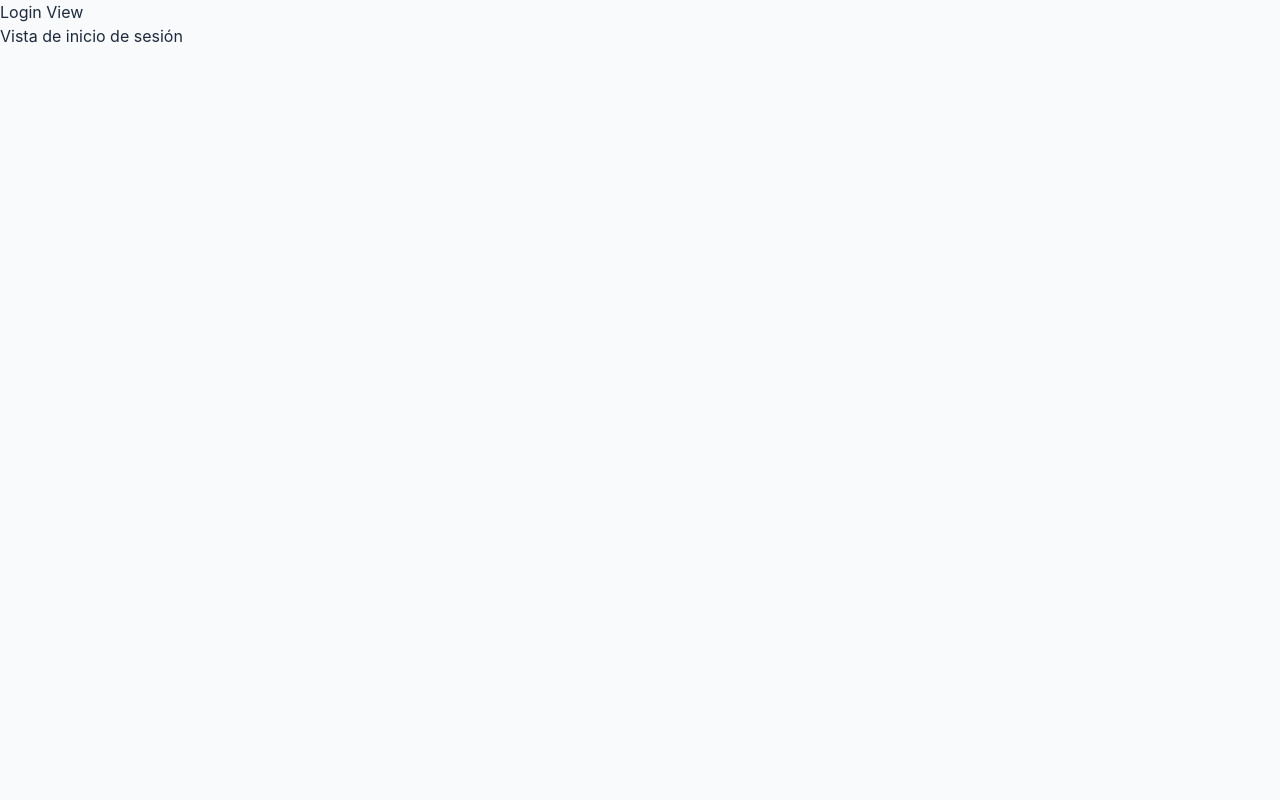
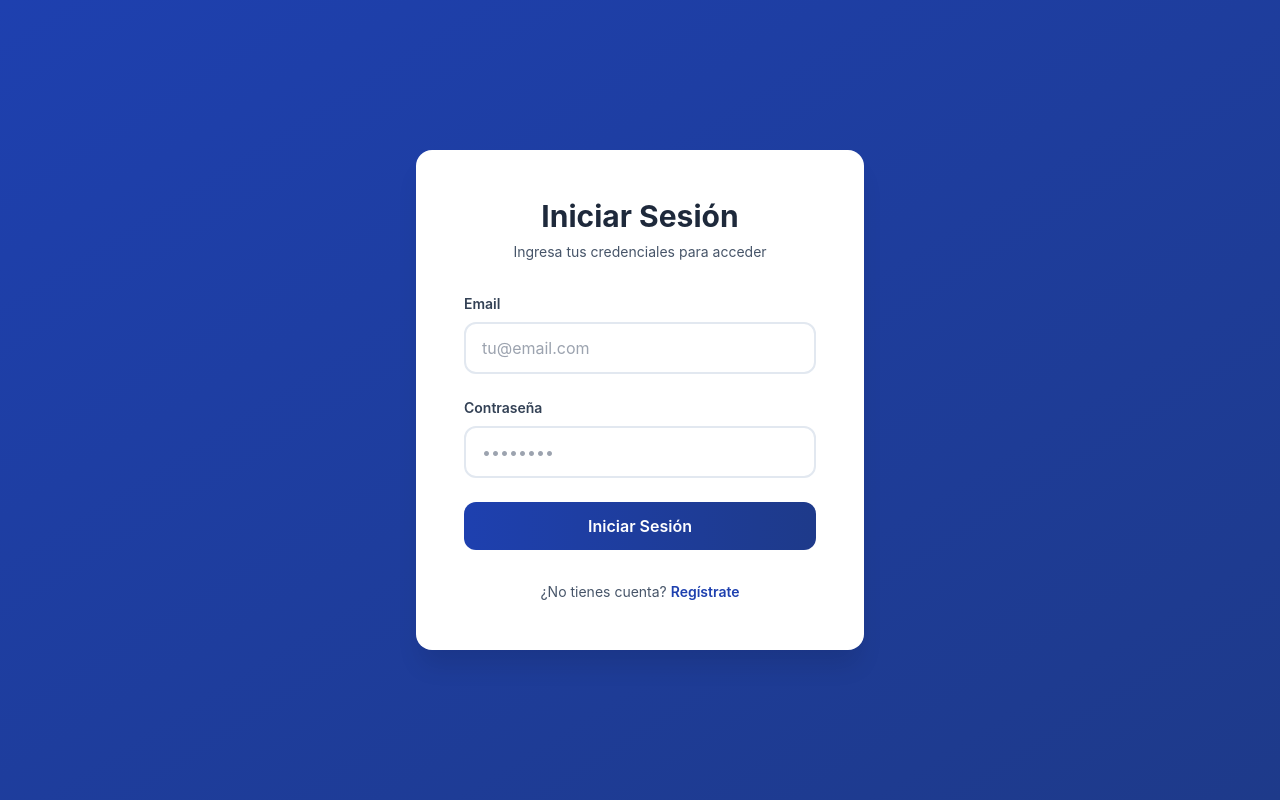
Before and after one commit to Manolo15v/multiservices-items-manager, a Vue app in the folder frontend/: page /login in a window 1280 px wide. Built offline with nearby package versions, Linux system fonts and the light colour scheme; no server answers.

Commit message:
LoginView

```diff
--- a/frontend/src/views/LoginView.vue
+++ b/frontend/src/views/LoginView.vue
@@ -1,6 +1,101 @@
 <template>
-  <div class="login-view">
-    <h1>Login View</h1>
-    <p>Vista de inicio de sesión</p>
+  <div class="min-h-screen flex items-center justify-center bg-gradient-to-br from-primary to-primary-dark p-4">
+    <div class="bg-white rounded-xl shadow-xl p-12 w-full max-w-md">
+      <div class="text-center mb-8">
+        <h1 class="text-3xl font-bold text-slate-800 mb-2">Iniciar Sesión</h1>
+        <p class="text-slate-600 text-sm">Ingresa tus credenciales para acceder</p>
+      </div>
+
+      <form @submit.prevent="handleLogin" class="space-y-6">
+        <div class="space-y-2">
+          <label for="email" class="block text-sm font-semibold text-slate-700">
+            Email
+          </label>
+          <input
+            id="email"
+            v-model="formData.email"
+            type="email"
+            placeholder="tu@email.com"
+            required
+            :disabled="loading"
+            class="w-full px-4 py-3 border-2 border-slate-200 rounded-lg text-base transition-all outline-none focus:border-primary focus:ring-4 focus:ring-primary/10 disabled:bg-slate-50 disabled:cursor-not-allowed disabled:opacity-60"
+          />
+        </div>
+
+        <div class="space-y-2">
+          <label for="password" class="block text-sm font-semibold text-slate-700">
+            Contraseña
+          </label>
+          <input
+            id="password"
+            v-model="formData.password"
+            type="password"
+            placeholder="••••••••"
+            required
+            :disabled="loading"
+            class="w-full px-4 py-3 border-2 border-slate-200 rounded-lg text-base transition-all outline-none focus:border-primary focus:ring-4 focus:ring-primary/10 disabled:bg-slate-50 disabled:cursor-not-allowed disabled:opacity-60"
+          />
+        </div>
+
+        <div v-if="error" class="bg-danger-bg text-danger px-4 py-3 rounded-lg text-sm text-center">
+          {{ error }}
+        </div>
+
+        <button
+          type="submit"
+          :disabled="loading"
+          class="w-full bg-gradient-to-r from-primary to-primary-dark text-white font-semibold py-3 px-6 rounded-lg transition-all duration-300 hover:-translate-y-0.5 hover:shadow-lg disabled:opacity-60 disabled:cursor-not-allowed disabled:transform-none"
+        >
+          <span v-if="!loading">Iniciar Sesión</span>
+          <span v-else>Cargando...</span>
+        </button>
+      </form>
+
+      <div class="mt-8 text-center text-sm text-slate-600">
+        <p>
+          ¿No tienes cuenta?
+          <router-link to="/register" class="text-primary font-semibold hover:underline">
+            Regístrate
+          </router-link>
+        </p>
+      </div>
+    </div>
   </div>
 </template>
+
+<script setup>
+import { ref } from 'vue'
+import { useRouter } from 'vue-router'
+import { useAuthStore } from '../stores/auth'
+import { authService } from '../services/authService'
+
+const router = useRouter()
+const authStore = useAuthStore()
+
+const formData = ref({
+  email: '',
+  password: ''
+})
+
+const loading = ref(false)
+const error = ref('')
+
+const handleLogin = async () => {
+  loading.value = true
+  error.value = ''
+
+  try {
+    const response = await authService.login({
+      email: formData.value.email,
+      password: formData.value.password
+    })
+
+    authStore.login(response.token, response.user)
+    router.push('/dashboard')
+  } catch (err) {
+    error.value = err.message || 'Error al iniciar sesión. Verifica tus credenciales.'
+  } finally {
+    loading.value = false
+  }
+}
+</script>
```
